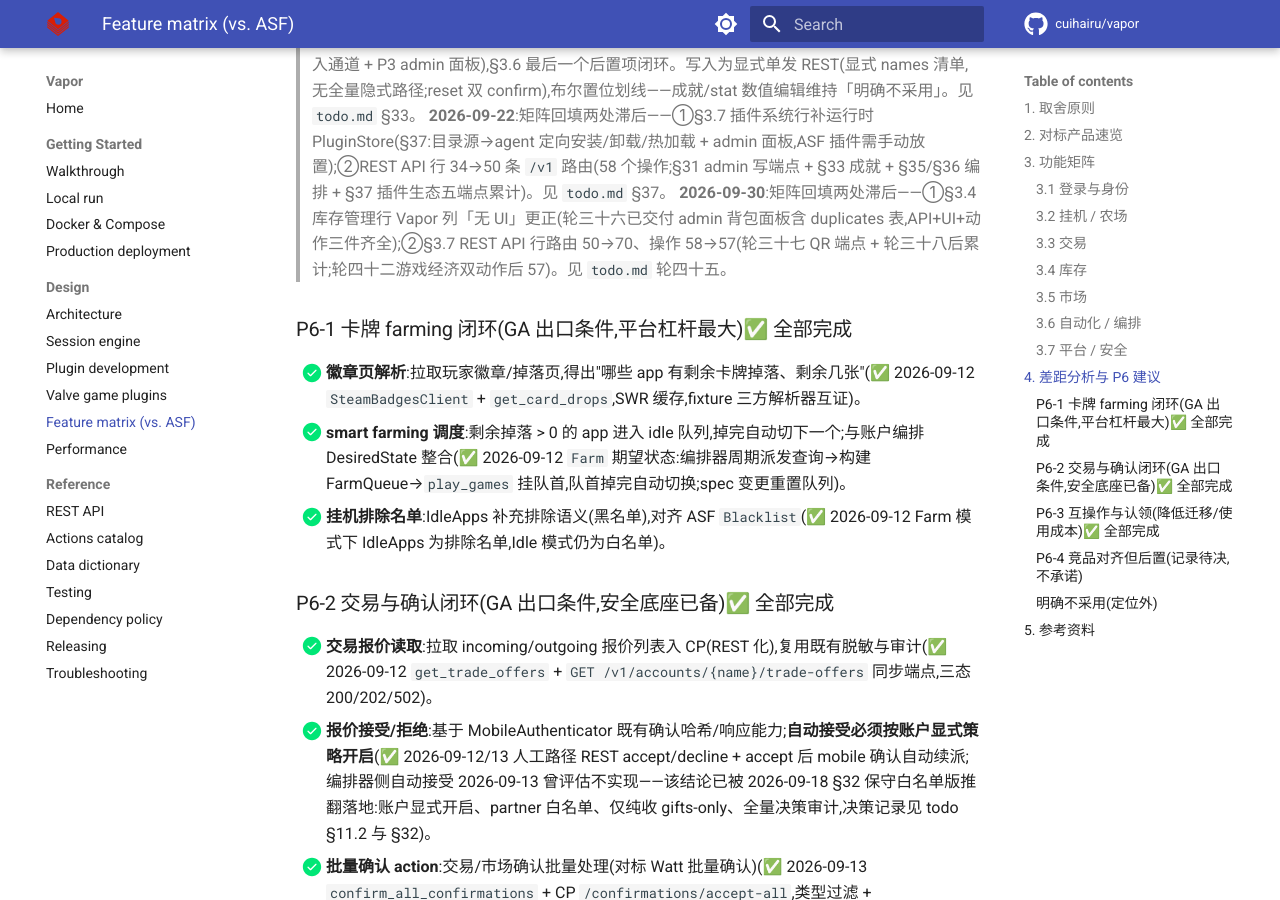
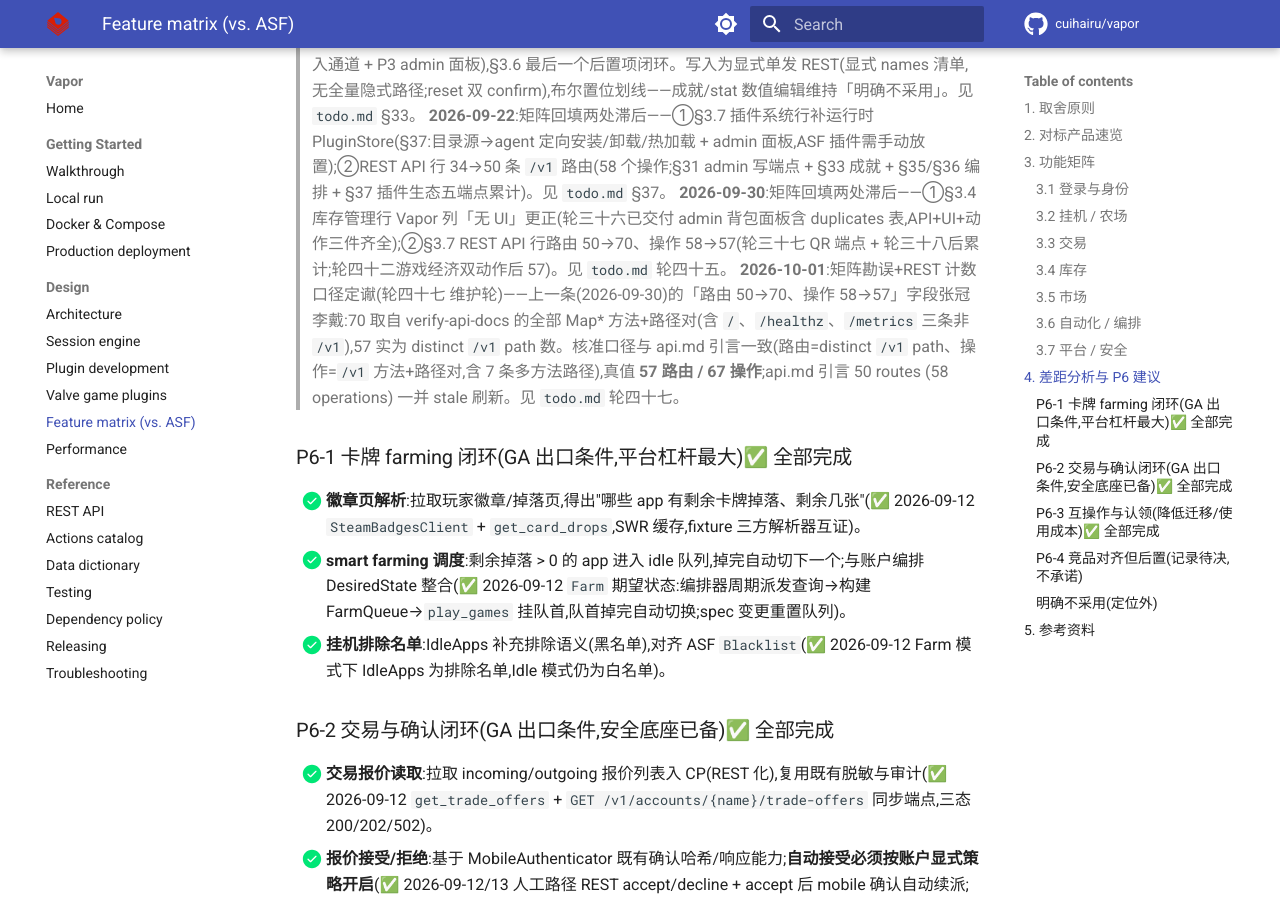
Before and after one commit to cuihairu/vapor, an MkDocs documentation site: the page built from docs/feature-matrix.md, in a window 1280 px wide and 900 px high, scrolled down 7307 px. Built offline with MkDocs 1.6.1 and Material for MkDocs 9.7.7, drawn with Linux system fonts in a browser that asks for light colours; comment, search, counter and statistics services are not loaded; some of the changed text lies outside the part shown.

Commit message:
docs: 轮四十七 维护轮 feature-matrix 全矩阵一致性核查——唯一实锤=REST 计数口径错位两处:api.md 引言 50 routes (58 operations) stale→57 routes (67 operations),矩阵 §3.7 行 70 路由/57 操作字段张冠李戴→57 路由/67 操作(口径定谳:路由=distinct /v1 path、操作=/v1 方法+路径对,历史 50/58 同口径印证);§4 追加勘误注,其余 8 路由/11 动作/20 特性实体 claim 全核验通过

```diff
--- a/docs/feature-matrix.md
+++ b/docs/feature-matrix.md
@@ -87,7 +87,7 @@
 
 | 能力 | ASF | Watt | SGI | steamguard-cli | **Vapor** |
 |------|-----|------|-----|----------------|-----------|
-| REST API | ✅(IPC) | ➖ | ➖ | ➖ | ✅(70 条 `/v1` 路由 / 57 个操作 + OpenAPI) |
+| REST API | ✅(IPC) | ➖ | ➖ | ➖ | ✅(57 条 `/v1` 路由 / 67 个操作 + OpenAPI) |
 | Web UI | ✅(ASF-ui) | ✅ | ✅ | ➖ | ✅(只读 dashboard + 全功能管理台 admin + 游戏数据字典页,静态托管,零构建链) |
 | 插件系统 | ✅ | ✅ | ➖ | ➖ | ✅(ALC 隔离 + SemVer + 信任/权限 + 运行时 PluginStore:目录源→agent 定向安装/卸载/热加载,ASF 插件需手动放置) |
 | 多节点舰队(CP 集中调度) | ❌(单进程) | ❌ | ❌ | ❌ | ✅(**独有**) |
@@ -110,6 +110,7 @@
 > **2026-09-18**:成就解锁/管理落地(§33,P1 成就读取 + P2 写入通道 + P3 admin 面板),§3.6 最后一个后置项闭环。写入为显式单发 REST(显式 names 清单,无全量隐式路径;reset 双 confirm),布尔置位划线——成就/stat 数值编辑维持「明确不采用」。见 `todo.md` §33。
 > **2026-09-22**:矩阵回填两处滞后——①§3.7 插件系统行补运行时 PluginStore(§37:目录源→agent 定向安装/卸载/热加载 + admin 面板,ASF 插件需手动放置);②REST API 行 34→50 条 `/v1` 路由(58 个操作;§31 admin 写端点 + §33 成就 + §35/§36 编排 + §37 插件生态五端点累计)。见 `todo.md` §37。
 > **2026-09-30**:矩阵回填两处滞后——①§3.4 库存管理行 Vapor 列「无 UI」更正(轮三十六已交付 admin 背包面板含 duplicates 表,API+UI+动作三件齐全);②§3.7 REST API 行路由 50→70、操作 58→57(轮三十七 QR 端点 + 轮三十八后累计;轮四十二游戏经济双动作后 57)。见 `todo.md` 轮四十五。
+> **2026-10-01**:矩阵勘误+REST 计数口径定谳(轮四十七 维护轮)——上一条(2026-09-30)的「路由 50→70、操作 58→57」字段张冠李戴:70 取自 verify-api-docs 的全部 Map* 方法+路径对(含 `/`、`/healthz`、`/metrics` 三条非 `/v1`),57 实为 distinct `/v1` path 数。核准口径与 api.md 引言一致(路由=distinct `/v1` path、操作=`/v1` 方法+路径对,含 7 条多方法路径),真值 **57 路由 / 67 操作**;api.md 引言 50 routes (58 operations) 一并 stale 刷新。见 `todo.md` 轮四十七。
 
 ### P6-1 卡牌 farming 闭环(GA 出口条件,平台杠杆最大)✅ 全部完成
 
```
Also changed, not shown: docs/api.md (+1 -1 lines), todo.md (+2 -0 lines).
